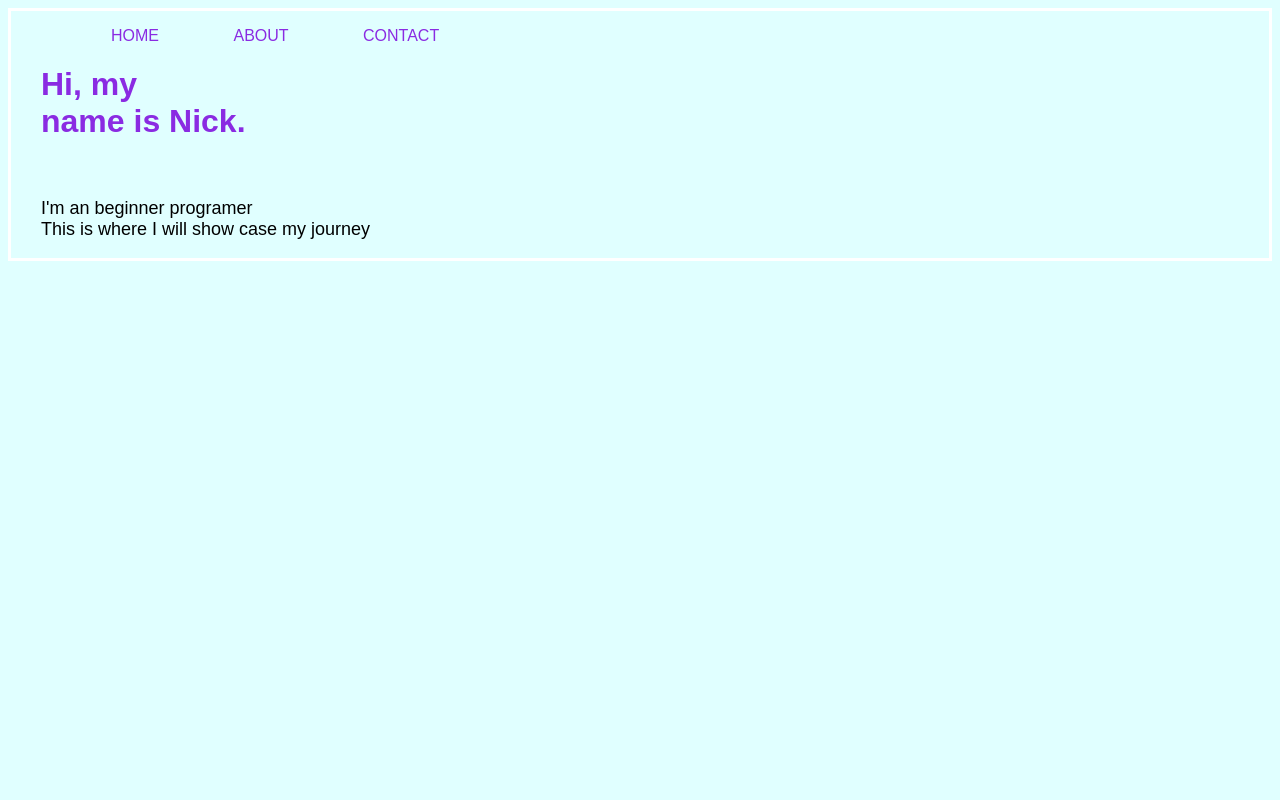
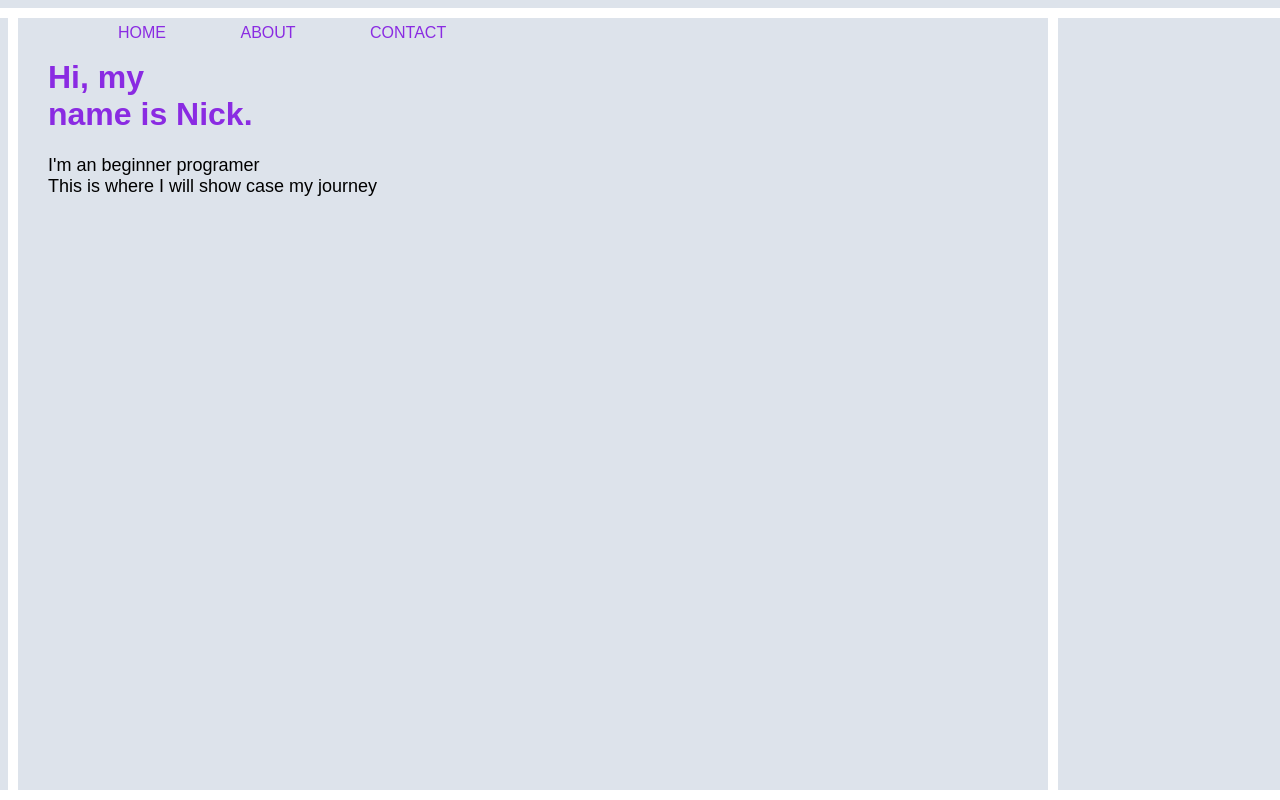
Before and after one commit to nivenreed/Portfolio-Hompage, a plain HTML site: page index.html in a window 1280 px wide. Shown: the top 800 px of the page. Drawn offline with Linux system fonts and the light colour scheme; a web font is replaced by a local one.

Commit message:
Trying to get a bodrer at very edge

```diff
--- a/index.html
+++ b/index.html
@@ -1,6 +1,9 @@
 <!DOCTYPE html>
-<html>
+<html lang="en">
+
     <head>
+        <meta charset="utf-8"/>
+        <title>Nick Niven Reed Junior - Developer</title>
         <link rel="preconnect" href="https://fonts.googleapis.com">
         <link rel="preconnect" href="https://fonts.gstatic.com" crossorigin>
         <link href="https://fonts.googleapis.com/css2?family=Gemunu+Libre&display=swap" rel="stylesheet">
@@ -23,6 +26,7 @@
 
     </head>
     <body>
+        <div class=body>
         <header>
             <div class='navbar'>
 
@@ -36,12 +40,14 @@
 
 
             </div>
+            <div class='main'>
         </header>
-        <h1 class='title'>Hi, my <br>name is Nick.</h1></br> </h1>
+        <h1 class='title'>Hi, my <br>name is Nick.</h1>
 
         <p>I'm an beginner programer
-             <br>This is where I  will show case my journey</br> </p>
+             <br>This is where I  will show case my journey </p>
 
-
+            </div>
+        </div>
     </body>
 </html>
--- a/style.css
+++ b/style.css
@@ -1,9 +1,33 @@
+body::before, body:after {
+    content: '';
+    position: fixed;
+    background: white;
+    left:0;
+    right: 0;
+    height: 10px;
+}
+body::before{
+    top: o;
+}
+body::after {
+    bottom: 0;
+}
+
 body{
-    border-style: solid;
-    border-color:white;
-    background-color: lightcyan;
+    height: 2000px;
+    max-width: 1000px;
+    border-left: 10px solid white;
+    border-right: 10px solid white;
     font-family: 'Gemunu Libre', sans-serif;
     padding-left: 30px;
+    background-color:rgb(221, 227, 235);
+
+}
+
+.main{
+    padding-top: 30px;
+
+
 
 }
 
@@ -13,6 +37,12 @@ h1, h2 {
     font-family: 'Gemunu Libre', sans-serif;
 
 }
+
+.navbar{
+    position:fixed;
+
+}
+
 nav ul{
     margin: o;
     padding: 0;
```
